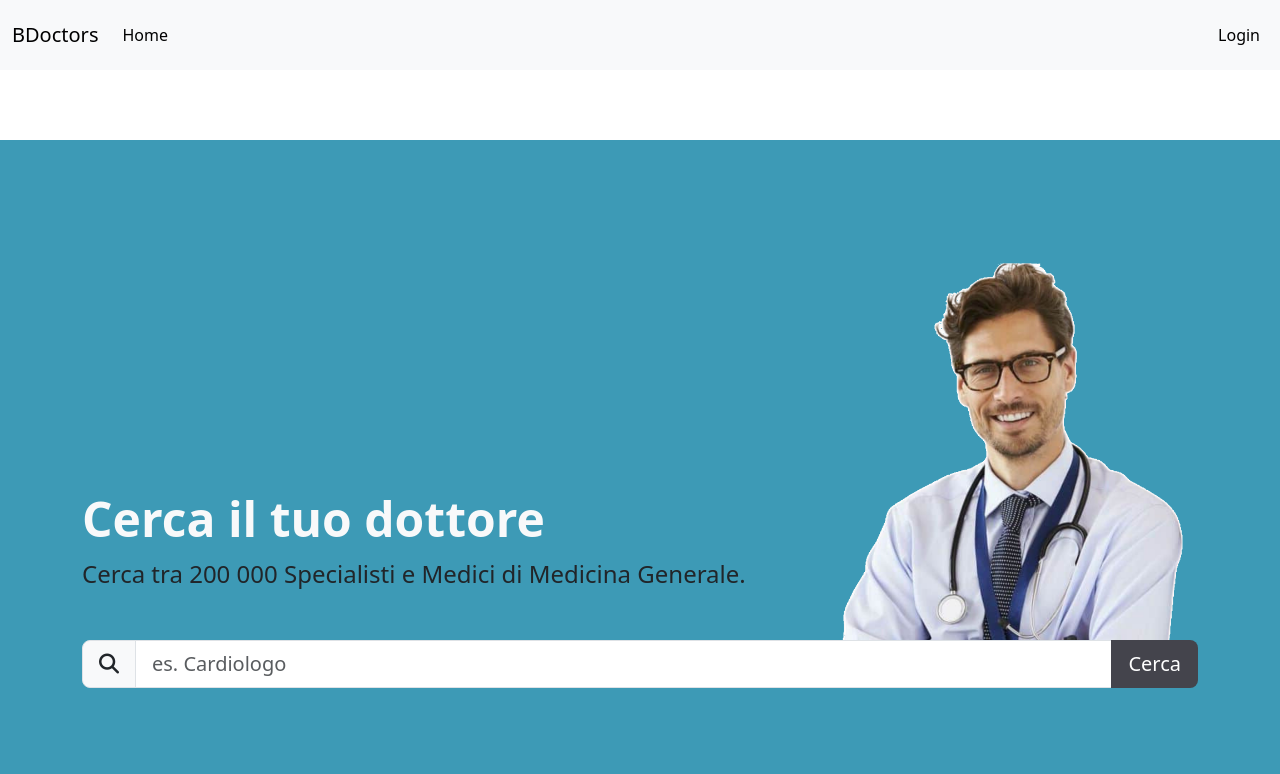
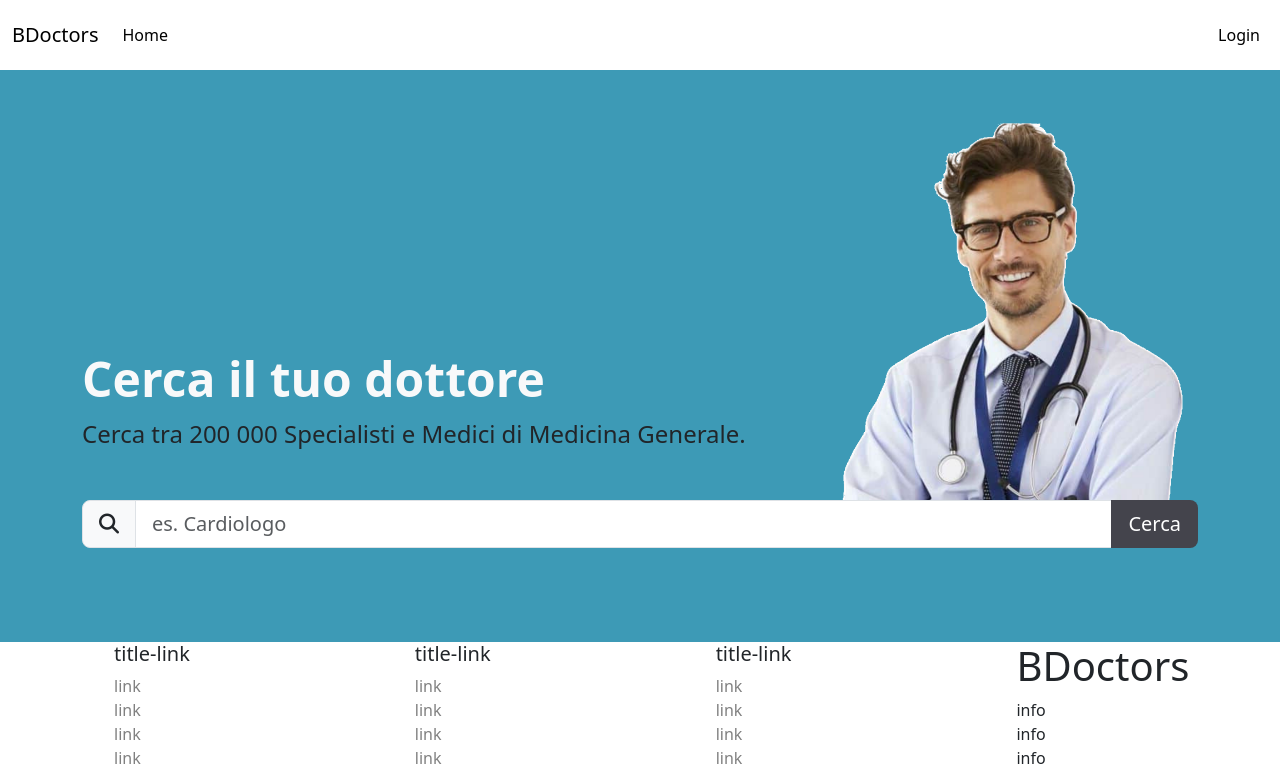
Before and after one commit to Giotreglia/bdoctors-frontend, a Vue app: page / in a window 1280 px wide. Shown: the top 774 px of the page. Built offline with nearby package versions, Linux system fonts and the light colour scheme.

Commit message:
modifiche grafiche

```diff
--- a/src/App.vue
+++ b/src/App.vue
@@ -20,8 +20,4 @@ export default {
 
 <style lang="scss" scoped>
 @import './styles/general.scss';
-
-main {
-  padding-top: 70px;
-}
 </style>
--- a/src/components/AppHeader.vue
+++ b/src/components/AppHeader.vue
@@ -13,10 +13,11 @@
 }
 </script>
 <template>
-    <nav class="my-color navbar navbar-expand-lg bg-body-tertiary">
+    <nav class="my-color navbar navbar-expand-lg fixed-top">
         <div class="container-fluid">
             <a class="navbar-brand" href="#">BDoctors</a>
-    <button class="navbar-toggler" type="button" data-bs-toggle="collapse" data-bs-target="#navbarSupportedContent" aria-controls="navbarSupportedContent" aria-expanded="false" aria-label="Toggle navigation">
+            <button class="navbar-toggler" type="button" data-bs-toggle="collapse" data-bs-target="#navbarSupportedContent"
+                aria-controls="navbarSupportedContent" aria-expanded="false" aria-label="Toggle navigation">
                 <span class="navbar-toggler-icon"></span>
             </button>
             <div class="my_collapse collapse navbar-collapse" id="navbarSupportedContent">
@@ -25,7 +26,7 @@
                         <a class="nav-link active" aria-current="page" href="#">Home</a>
                     </li>
                     <li class="nav-item" v-for="link in linksMenu">
-            <a href="" class="nav-link active">{{link.label}}</a>
+                        <a href="" class="nav-link active">{{ link.label }}</a>
                     </li>
 
                 </ul>
@@ -35,10 +36,11 @@
 </template>
 
 <style lang="scss" scoped>
+@import '../styles/partials/_variables.scss';
+
 .my-color {
     height: 70px;
-        position: fixed;
     width: 100%;
+    background-color: white;
 }
-
 </style>
```
Lines whose indentation alone changed are shown as unchanged.
